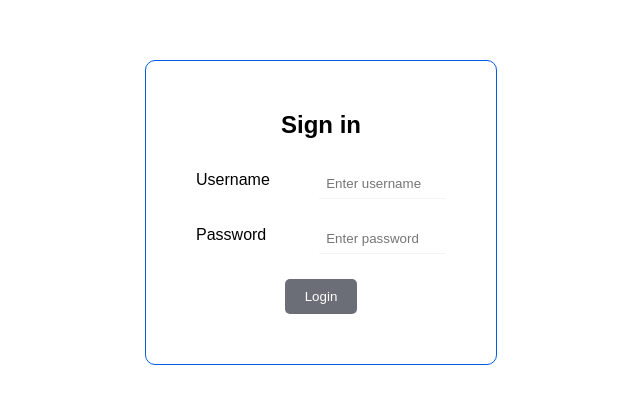
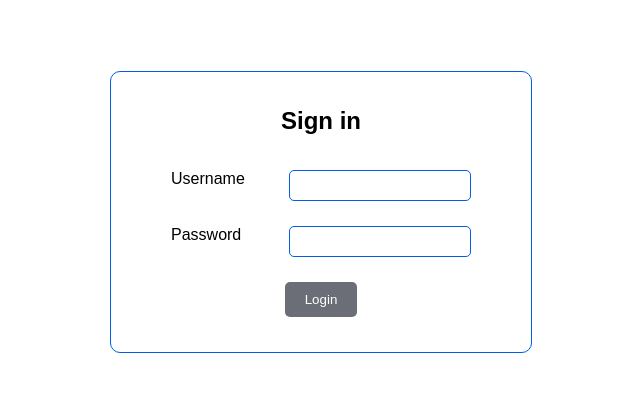
Before and after one commit to folkvangrn/asgard, a React (Vite) app: page / in a window 1280 px wide. Shown: the part 188-592 px from the top of the page, without its empty margins (319-959 px from the left). Built offline with nearby package versions, Linux system fonts and the light colour scheme.

Commit message:
Refactor field inputs to use Formik, add error color, install types for react-modal

```diff
--- a/package.json
+++ b/package.json
@@ -21,6 +21,7 @@
   "devDependencies": {
     "@types/react": "^17.0.33",
     "@types/react-dom": "^17.0.10",
+    "@types/react-modal": "^3.13.1",
     "@vitejs/plugin-react": "^1.0.7",
     "eslint": "^8.11.0",
     "eslint-plugin-prettier": "^4.0.0",
--- a/src/components/molecules/FormField/FormField.module.scss
+++ /dev/null
@@ -1,25 +0,0 @@
-@use '@/styles/mixins';
-
-.formFieldWrapper {
-  @include mixins.flexCenter;
-  flex-direction: row;
-  width: 250px;
-  margin-bottom: 25px;
-}
-
-label {
-  margin-bottom: 8px;
-  width: 100%;
-}
-
-input {
-  width: 100%;
-  padding: 7px 0 7px 7px;
-  border: none;
-  border-bottom: 1px solid var(--lightGrey);
-
-  &:focus {
-    outline: none;
-    border-bottom: 1px solid var(--blue);
-  }
-}
--- a/src/components/molecules/FormField/FormField.tsx
+++ /dev/null
@@ -1,43 +0,0 @@
-import styles from './FormField.module.scss';
-
-type FormFieldProps = {
-  id: string;
-  placeholder: string;
-  type?: string;
-  label: string;
-  handleValueChange: (e: any) => void;
-  value: string;
-  isTouched?: boolean;
-  error?: string;
-  handleBlur: (e: any) => void;
-};
-
-export function FormField({
-  id,
-  placeholder,
-  type,
-  label,
-  value,
-  isTouched,
-  error,
-  handleBlur,
-  handleValueChange,
-}: FormFieldProps) {
-  return (
-    <div>
-      <div className={styles.formFieldWrapper} key={id}>
-        <label htmlFor={id}>{label}</label>
-        <input
-          id={id}
-          type={type}
-          placeholder={placeholder}
-          name={id}
-          value={value}
-          onChange={handleValueChange}
-          onBlur={handleBlur}
-        />
-      </div>
-      {isTouched && error ? <p className={styles.errorMessage}>{error}</p> : null}
-    </div>
-  );
-}
--- /dev/null
+++ b/src/components/molecules/TextFieldInput/TextFieldInput.module.scss
@@ -0,0 +1,36 @@
+@use '@/styles/mixins';
+
+.textFieldWrapper {
+  @include mixins.flexCenter;
+  flex-direction: column;
+  width: 300px;
+  margin-bottom: 25px;
+}
+
+.inputWrapper {
+  display: flex;
+  justify-content: space-between;
+  width: 100%;
+}
+
+label {
+  margin-bottom: 8px;
+  width: 100%;
+}
+
+input {
+  width: 150%;
+  padding: 7px 0 7px 7px;
+  border-radius: 5px;
+  border: 1px solid var(--blue);
+
+  &:focus {
+    outline: none;
+    border: 1px solid var(--blue);
+  }
+}
+
+.errorMessage {
+  margin-top: 5px;
+  color: var(--error);
+}
--- /dev/null
+++ b/src/components/molecules/TextFieldInput/TextFieldInput.tsx
@@ -0,0 +1,23 @@
+import { useField } from 'formik';
+import { InputHTMLAttributes } from 'react';
+import styles from './TextFieldInput.module.scss';
+
+type FormFieldProps = {
+  label: string;
+  props: InputHTMLAttributes<HTMLInputElement>;
+  name: string;
+};
+
+export function TextFieldInput({ label, name, ...props }: FormFieldProps) {
+  const [field, meta] = useField(name);
+
+  return (
+    <div className={styles.textFieldWrapper} key={label}>
+      <div className={styles.inputWrapper}>
+        <label htmlFor={name}>{label}</label>
+        <input {...field} {...props} />
+      </div>
+      {meta.touched && meta.error ? <p className={styles.errorMessage}>{meta.error}</p> : null}
+    </div>
+  );
+}
--- a/src/components/views/LoginPanel/LoginPanel.module.scss
+++ b/src/components/views/LoginPanel/LoginPanel.module.scss
@@ -1,12 +1,4 @@
 @use '@/styles/mixins';
-
-.loginForm {
-  @include mixins.flexCenter;
-  flex-direction: column;
-  padding: 50px;
-  border: 1px solid var(--blue);
-  border-radius: 10px;
-}
 
 .formWrapper {
   @include mixins.flexCenter;
@@ -14,6 +6,23 @@
   width: 100vw;
 }
 
+.loginForm {
+  @include mixins.flexCenter;
+  flex-direction: column;
+  padding: 35px 60px;
+  border: 1px solid var(--blue);
+  border-radius: 10px;
+}
+
 .signInTitle {
-  margin-bottom: 30px;
+  margin-bottom: 35px;
 }
+
+.formikForm {
+  display: flex;
+  flex-direction: column;
+}
+
+.centeredButton{
+  margin: 0 auto;
+}
--- a/src/components/views/LoginPanel/LoginPanel.tsx
+++ b/src/components/views/LoginPanel/LoginPanel.tsx
@@ -1,65 +1,57 @@
 import { useEffect } from 'react';
 import { useAuth } from '@/hooks/useAuth';
-import { useFormik } from 'formik';
 import { useNavigate } from 'react-router-dom';
+import { Form, Formik } from 'formik';
 
 import { Button } from '@/components/atoms/Button/Button';
-import { FormField } from '@/components/molecules/FormField/FormField';
+import { TextFieldInput } from '@/components/molecules/TextFieldInput/TextFieldInput';
+import { getDefaultRoute } from '@/helpers/navigation';
 import * as Yup from 'yup';
 
 import styles from './LoginPanel.module.scss';
-import { getDefaultRoute } from '@/helpers/navigation';
+
+type LoginFormValues = {
+  username: string;
+  password: string;
+};
 
 export function LoginPanel() {
   const { user, signIn } = useAuth();
   const navigate = useNavigate();
+
+  const initialValues: LoginFormValues = {
+    username: '',
+    password: '',
+  };
+
+  const handleFormSubmit = ({ username, password }: LoginFormValues) => {
+    signIn(username, password);
+  };
 
   useEffect(() => {
     const defaultRoute = getDefaultRoute(user?.role);
     if (user?.token) navigate(`${defaultRoute}`, { replace: true });
   }, [user]);
 
-  const formik = useFormik({
-    initialValues: {
-      username: '',
-      password: '',
-    },
-    validationSchema: Yup.object({
-      username: Yup.string().required('Required'),
-      password: Yup.string().required('Required'),
-    }),
-    onSubmit: (values) => {
-      signIn(values.username, values.password);
-    },
-  });
-
   return (
     <div className={styles.formWrapper}>
-      <form className={styles.loginForm} onSubmit={formik.handleSubmit}>
+      <div className={styles.loginForm}>
         <h2 className={styles.signInTitle}>Sign in</h2>
-        <FormField
-          id="username"
-          label="Username"
-          value={formik.values.username}
-          handleValueChange={formik.handleChange}
-          placeholder="Enter username"
-          isTouched={formik.touched.username}
-          error={formik.errors.username}
-          handleBlur={formik.handleBlur}
-        />
-        <FormField
-          id="password"
-          label="Password"
-          type="password"
-          value={formik.values.password}
-          handleValueChange={formik.handleChange}
-          placeholder="Enter password"
-          isTouched={formik.touched.password}
-          error={formik.errors.password}
-          handleBlur={formik.handleBlur}
-        />
-        <Button text="Login" type="submit" />
-      </form>
+        <Formik
+          initialValues={initialValues}
+          validationSchema={Yup.object({
+            username: Yup.string().required('Required'),
+            password: Yup.string().required('Required'),
+          })}
+          onSubmit={handleFormSubmit}
+        >
+          <Form className={styles.formikForm}>
+            <TextFieldInput label="Username" name="username" type="text" />
+            <TextFieldInput label="Password" name="password" type="password" />
+            <Button text="Login" className={styles.centeredButton} type="submit" />
+          </Form>
+        </Formik>
+      </div>
     </div>
   );
 }
--- a/src/styles/_variables.scss
+++ b/src/styles/_variables.scss
@@ -4,4 +4,5 @@
   --black: rgb(0, 0, 0);
   --lightGrey: rgb(241, 245, 247);
   --darkGrey: rgb(107, 110, 119);
+  --error: rgb(223, 45, 45);
 }
```
Also changed, not shown: 1 other file (tests, documents, lock files or other folders).
